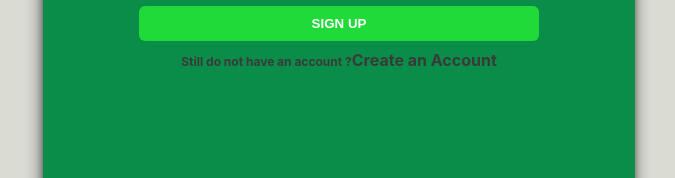
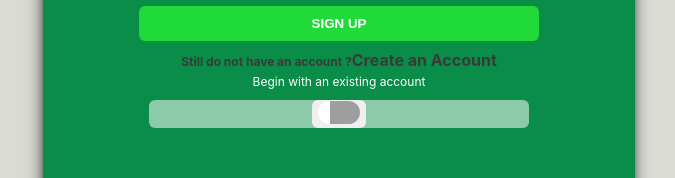
Before and after one commit to Nhoctus-Marck/Whatsapp-Clone-With-Vite-React-FireBase-Auth, a React (Vite) app in the folder WhatsappClone+Firebase-app/: page /login in a window 1280 px wide. Shown: the part 434-612 px from the top of the page, without its empty margins (301-976 px from the left). Built offline with nearby package versions, Linux system fonts and the light colour scheme; grey boxes are pictures that could not be loaded.

Commit message:
GoogleAuthentication + Chat , SideBar css changes

```diff
--- a/WhatsappClone+Firebase-app/src/App.jsx
+++ b/WhatsappClone+Firebase-app/src/App.jsx
@@ -25,8 +25,8 @@ export default function App() {
             <div className="appBody">
               <SideBar userName={userName}/>
                 <Routes>
-                <Route path="/" element={<Chat />}></Route>
-                <Route path='/group/:groupId' element={<Chat/>}></Route>
+                <Route path="/" element={<Chat userName={userName}/>}></Route>
+                <Route path='/group/:groupId' element={<Chat userName={userName}/>}></Route>
                 </Routes>
             </div>
           )
--- a/WhatsappClone+Firebase-app/src/components/Chat.jsx
+++ b/WhatsappClone+Firebase-app/src/components/Chat.jsx
@@ -8,13 +8,29 @@ import "./chat.css"
 import { useParams } from "react-router-dom";
 import { addDoc, collection,doc, onSnapshot, orderBy, query, serverTimestamp } from "firebase/firestore";
 import {db} from "../firebase"
+import { getAuth } from "firebase/auth";
 
-export default function Chat() {
+export default function Chat({userName}) {
   const {groupId} = useParams()
   const [groupName,setGroupName]= useState()
   const[input,setInput]= useState("")
   const[messages,setMessages]= useState([])
   // console.log(groupId)
+  const auth = getAuth();
+  const user = auth.currentUser;
+
+    if (user !== null) {
+        // The user object has basic properties such as display name, email, etc.
+        const displayName = user.displayName;
+        const email = user.email;
+        const photoURL = user.photoURL;
+        const emailVerified = user.emailVerified;
+
+        // The user's ID, unique to the Firebase project. Do NOT use
+        // this value to authenticate with your backend server, if
+        // you have one. Use User.getToken() instead.
+        const uid = user.uid;
+      }
 
   useEffect(()=>{
     if(groupId){
@@ -42,7 +58,7 @@ export default function Chat() {
       const sendData = await addDoc(collection(db,"groups",groupId,"messages"),{
         message:input,
         // name:"rahul",
-        name:"Ash",
+        name:user.displayName || userName,
         timestamp:serverTimestamp()
       })
 
@@ -107,7 +123,7 @@ const [ArrowButton_class,setArrowButton_class] = useState("hidden")
             <p className='chatTime' style={{display:"none"}}>
               <span className='' >Today</span>
             </p>
-            <p className={`chatMessage ${message.name == "rahul" && "chatReceiver"}`}>
+            <p className={`chatMessage ${message.name == (userName || user.displayName) && "chatReceiver"}`}>
               <span className='chatName'>{message.name}</span>
               <span>{message.message}</span>
               <span className='timestamp'>{new Date(message.timestamp?.toDate()).toUTCString()}</span>
--- a/WhatsappClone+Firebase-app/src/components/Login.jsx
+++ b/WhatsappClone+Firebase-app/src/components/Login.jsx
@@ -1,5 +1,5 @@
 import React, { useState } from "react";
-import {db} from "../firebase";
+import {db, provider} from "../firebase";
 import { useEffect } from "react";
 import "./login.css";
 import { auth } from "../firebase"
@@ -7,12 +7,22 @@ import { signInWithEmailAndPassword } from "firebase/auth";
 import { LoginContext } from "../LoginContext";
 import { useContext } from "react";
 import { Link } from "react-router-dom";
+import { signInWithPopup } from "firebase/auth";
+import SideBar from "./SideBar";
 
 export default function Login(){
     const {setUserLogin,setUserName} = useContext(LoginContext)
     const [email,setEmail] = useState("")
     const [password,setPassword] = useState("")
 
+    function signUpWithGoogle(){
+        const promise = signInWithPopup(auth,provider).then((userCredential)=>{
+            const user = userCredential.user;
+            setUserName(email.substring(0,[4]))
+            setUserLogin(true)
+        })
+
+    }
     const signUp = () =>{
         const promise = signInWithEmailAndPassword(auth, email, password)
         .then((userCredential) => {
@@ -47,6 +57,14 @@ export default function Login(){
                 <p>Still do not have an account ?</p>
                 <span>Create an Account</span>
                 </Link>
+                <div>
+                    <p>Begin with an existing account</p>
+                    <div className="LoginImg">
+                        {<button style={{border:"none",borderRadius:"6px",cursor:"pointer"}} onClick={signUpWithGoogle}>
+                            <img  className="goimg" src="https://s.pximg.net/www/images/accounts_index/icon-google.svg?nR1kTLxK2dJqLO0A" alt="" />
+                        </button>}
+                    </div>
+                </div>
             </div>
         </div>
     )
--- a/WhatsappClone+Firebase-app/src/components/SideBar.jsx
+++ b/WhatsappClone+Firebase-app/src/components/SideBar.jsx
@@ -9,10 +9,25 @@ import SideBarChat from "./SideBarChat"
 import { HiArrowLeft } from "react-icons/hi2";
 import { collection, getDocs , onSnapshot} from "firebase/firestore"
 import {db} from "../firebase"
+import { getAuth } from "firebase/auth";
 
 export default function SideBar({userName}) {
     const[group,setGroup]= useState([]);
-    // console.log(group)
+    const auth = getAuth();
+    const user = auth.currentUser;
+
+    if (user !== null) {
+        // The user object has basic properties such as display name, email, etc.
+        const displayName = user.displayName;
+        const email = user.email;
+        const photoURL = user.photoURL;
+        const emailVerified = user.emailVerified;
+
+        // The user's ID, unique to the Firebase project. Do NOT use
+        // this value to authenticate with your backend server, if
+        // you have one. Use User.getToken() instead.
+        const uid = user.uid;
+      }
 
     const getGroups = async() =>{
         const getData = onSnapshot(collection(db,"groups"),(snapshot)=>{
@@ -59,8 +74,8 @@ export default function SideBar({userName}) {
     <div className='sidebar'>
         <div className='sidebarHeader'>
             <div style={{display:'flex'}}>
-                <img src="https://cdn-icons-png.flaticon.com/512/149/149071.png" alt="" />
-                <h1>{userName}</h1>
+                <img src={user?.photoURL || "https://cdn-icons-png.flaticon.com/512/149/149071.png" } alt="" />
+                <h1>{user?.displayName || userName}</h1>
             </div>
             <div className="sidebarHeaderRight">
                 <button style={{ border: "none" }}>
--- a/WhatsappClone+Firebase-app/src/components/chat.css
+++ b/WhatsappClone+Firebase-app/src/components/chat.css
@@ -80,6 +80,8 @@
     padding: 10px;
     border-radius: 10px;
     font-size:11px;
+    position: relative;
+    left: 110vh;
 }
 .chatName{
     position: absolute;
--- a/WhatsappClone+Firebase-app/src/components/login.css
+++ b/WhatsappClone+Firebase-app/src/components/login.css
@@ -63,3 +63,16 @@ a{
     text-decoration: none;
     font-weight: bolder;
 }
+
+.LoginImg{
+    background-color: rgba(255, 255, 255, 0.534);
+    border-radius: 6px;
+    justify-content: space-around;
+    margin: 10px;
+}
+
+.LoginImg .goimg{
+    background-color: rgb(255, 255, 255);
+    border-radius: 20px;
+
+}
--- a/WhatsappClone+Firebase-app/src/firebase.js
+++ b/WhatsappClone+Firebase-app/src/firebase.js
@@ -1,7 +1,7 @@
 // Import the functions you need from the SDKs you need
 import { initializeApp } from "firebase/app";
 import { getFirestore } from "firebase/firestore";
-import { getAuth } from "firebase/auth";
+import { getAuth ,GoogleAuthProvider } from "firebase/auth";
 // TODO: Add SDKs for Firebase products that you want to use
 // https://firebase.google.com/docs/web/setup#available-libraries
 
@@ -20,3 +20,4 @@ const app = initializeApp(firebaseConfig);
 
 export const auth = getAuth(app)
 export const db = getFirestore(app);
+export const provider = new GoogleAuthProvider()
```
